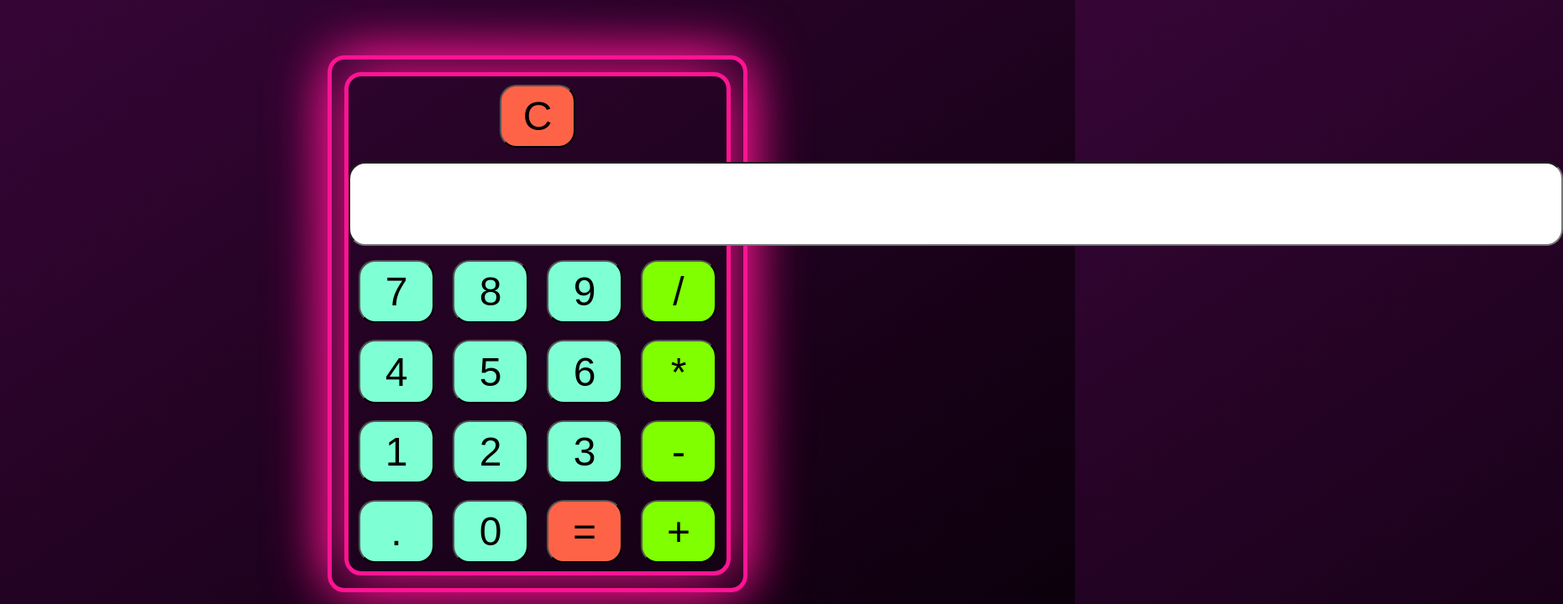
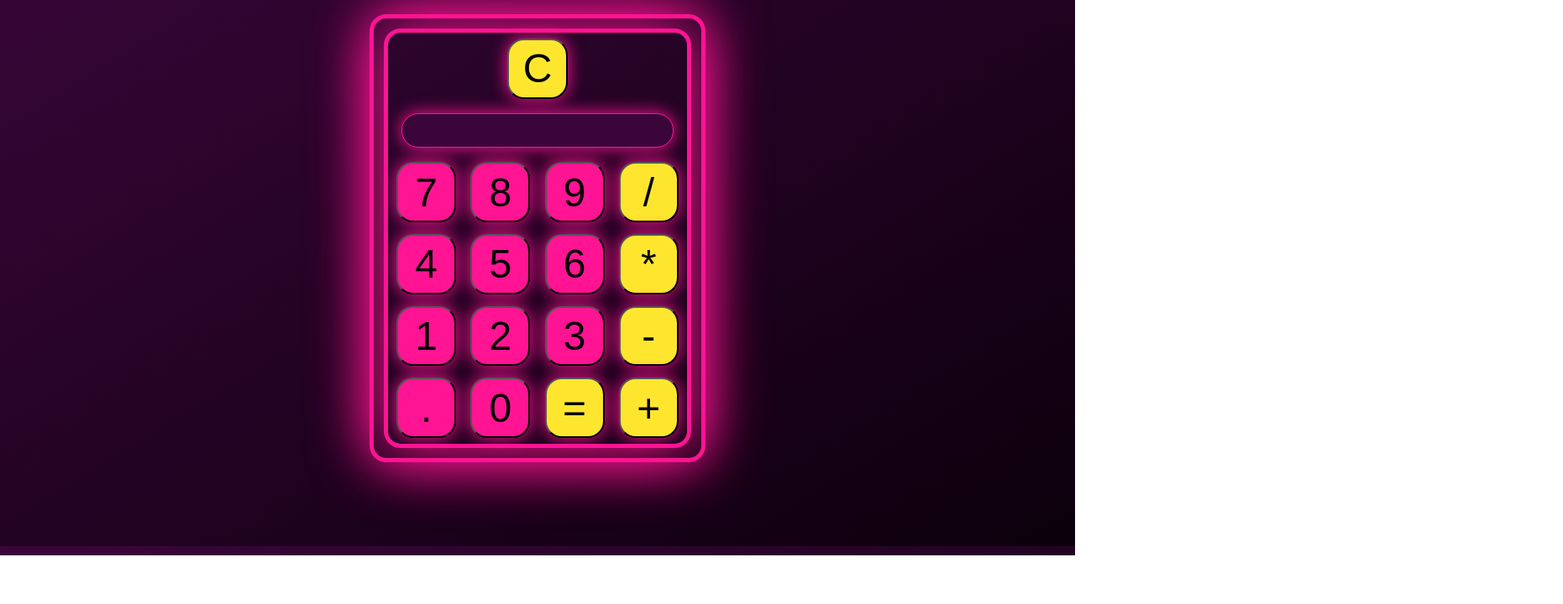
Before and after one commit to florianGierlichs/calculator, a website: page index.html in a window 1280 px wide. Shown: the part 138-858 px from the top of the page at 84% size, 1861 px wide, since content can reach past the window. After the commit the page ends 800 px from the top, so only its background shows below. Drawn offline with nearby package versions, Linux system fonts and the light colour scheme; files that its build step writes are made by us from their sources.

Commit message:
Finish design

```diff
--- a/src/partials/_calculator.scss
+++ b/src/partials/_calculator.scss
@@ -1,12 +1,11 @@
 body {
-  height: 100vh;
   background: linear-gradient(to bottom right, rgb(58, 6, 58), rgb(12, 0, 12));
 }
 
 h1 {
-  font-size: 4rem;
+  font-size: 3rem;
   margin-top: 50px;
-  margin-bottom: 80px;
+  margin-bottom: 50px;
   text-align: center;
   color: deeppink;
   text-shadow: 0 0 30px deeppink;
@@ -18,16 +17,17 @@ h1 {
 }
 
 .calculator__wrapper {
-  width: 500px;
+  width: 400px;
   margin: auto;
+  margin-bottom: 100px;
   border: deeppink solid 5px;
   box-shadow: 0 0 70px deeppink;
   border-radius: 20px;
-  padding: 15px;
+  padding: 12px;
 }
 
 .calculator {
-  height: 600px;
+  height: 500px;
   display: flex;
   flex-wrap: wrap;
   border: deeppink solid 5px;
@@ -37,51 +37,76 @@ h1 {
 }
 
 .clear {
-  margin: 10px;
+  margin: 7px;
   flex-basis: 20%;
   font-size: 3rem;
-  background-color: tomato;
+  background-color: #ffe62e;
+  box-shadow: 0 0 20px deeppink;
   border-radius: 20px;
 }
 
 .output__wrapper {
   display: flex;
-  align-items: center;
+  flex-basis: 60%;
+  margin: 10px;
 }
 
 .calculator__output {
-  height: 100px;
-  font-size: 7rem;
-  color: red;
+  font-size: 1.48rem;
+  background-color: rgb(58, 6, 58);
+  color: #ffe62e;
+  box-shadow: 0 0 20px deeppink;
+  text-shadow: 0 0 10px deeppink;
+  border: deeppink solid 1px;
   border-radius: 20px;
-  padding: 0px;
+  padding-right: 10px;
   text-align: end;
 }
 
 .calculator__inputs {
   flex-basis: 20%;
-  margin: 10px;
+  margin: 7px;
   font-size: 3rem;
-  background-color: aquamarine;
+  background-color: deeppink;
+  box-shadow: 0 0 20px deeppink;
   border-radius: 20px;
 }
 
 .calculator__inputs:hover {
   background-color: fuchsia;
+  transform: scale(1.1);
+  transition: ease-in-out 0.2s;
+}
+.calculator__input__spec:hover {
+  background-color: fuchsia;
+  transform: scale(1.1);
+  transition: ease-in-out 0.2s;
+}
+.clear:hover {
+  background-color: fuchsia;
+  transform: scale(1.1);
+  transition: ease-in-out 0.2s;
+}
+.calculator__input__result:hover {
+  background-color: fuchsia;
+  transform: scale(1.1);
+  transition: ease-in-out 0.2s;
 }
 
 .calculator__input__spec {
-  margin: 10px;
-  background-color: chartreuse;
+  margin: 7px;
+  background-color: #ffe62e;
+  box-shadow: 0 0 20px deeppink;
   flex-basis: 20%;
   font-size: 3rem;
   border-radius: 20px;
 }
 
 .calculator__input__result {
-  background-color: tomato;
+  background-color: #ffe62e;
+  box-shadow: 0 0 20px deeppink;
   flex-basis: 20%;
   font-size: 3rem;
   border-radius: 20px;
-  margin: 10px;
+  margin: 7px;
 }
```
